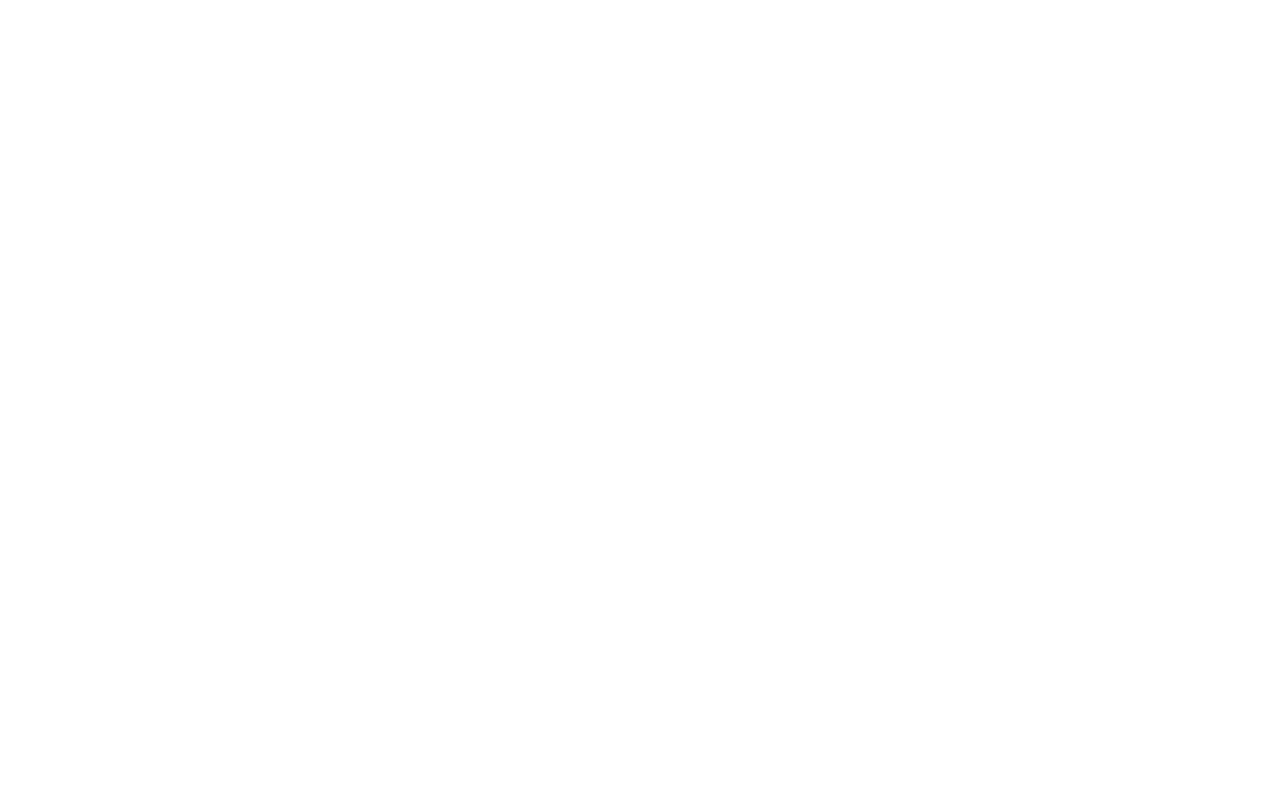
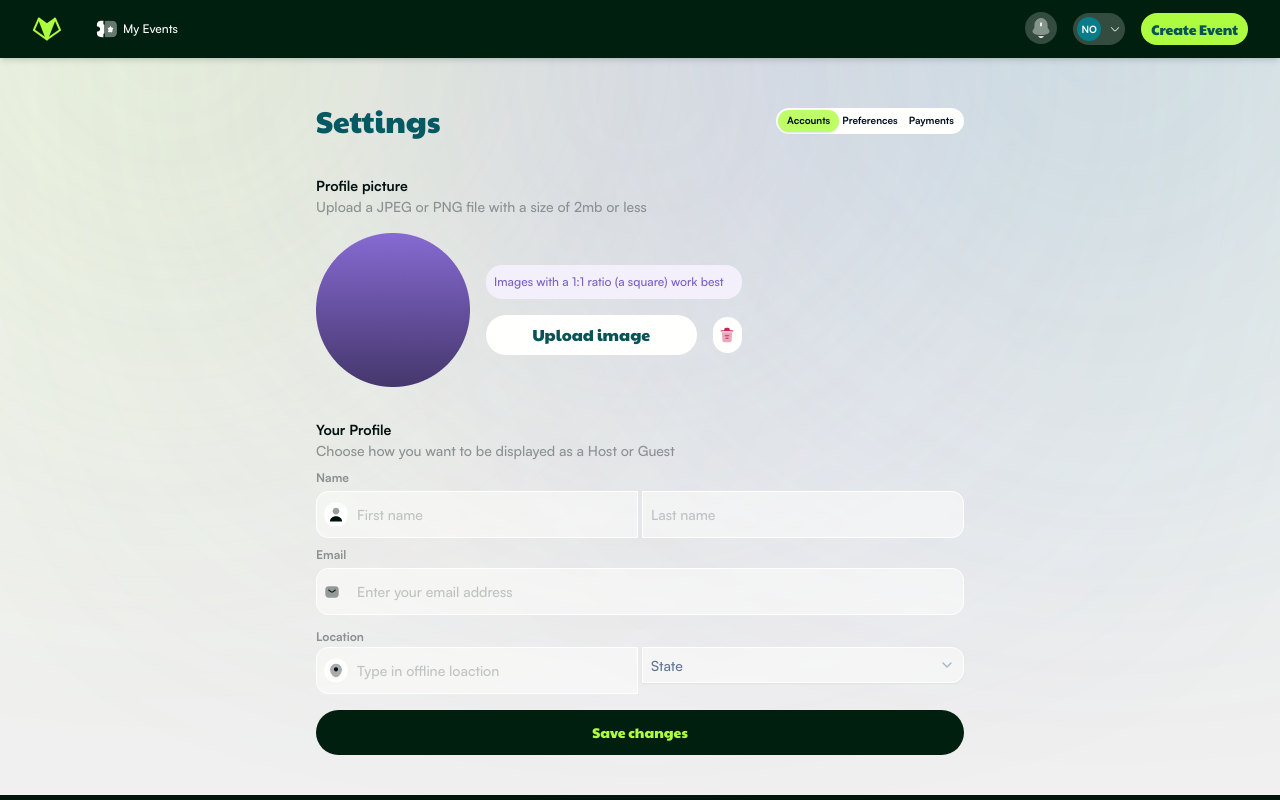
Before and after one commit to Bekuech1/Meetro, a React (Vite) app: page /settings in a window 1280 px wide. Before the commit this address had no page. Shown: the top 800 px of the page. Built offline with nearby package versions, Linux system fonts and the light colour scheme.

Commit message:
setting page layout

```diff
--- a/src/App.jsx
+++ b/src/App.jsx
@@ -15,6 +15,7 @@ import Payment from "./components/home/Payment";
 import CreateEventsLayout from "./layouts/CreateEventsLayout";
 import CreateEvent from "./routes/CreateEvent";
 import UserProfile from "./routes/UserProfile";
+import Settings from "./routes/Settings";
 
 function App() {
   return (
@@ -35,10 +36,15 @@ function App() {
 
           {/* Profile Routes */}
           <Route path="/profile" element={<UserProfile />} />
+          {/* <Route path="/settings" element={<Settings />} /> */}
 
           {/* Homepage Route */}
           <Route path="/home" element={<HomepageLayout />}>
             <Route index element={<Home />} />
+          </Route>
+
+          <Route path="/settings" element={<HomepageLayout />}>
+            <Route index element={<Settings />} />
           </Route>
 
           {/* Test Routes */}
--- /dev/null
+++ b/src/components/Serttings/Account.jsx
@@ -0,0 +1,130 @@
+import React from "react";
+import {
+  Select,
+  SelectContent,
+  SelectItem,
+  SelectTrigger,
+  SelectValue,
+} from "../ui/select";
+
+const Account = () => {
+  return (
+    <div className="satoshi flex flex-col gap-8">
+      <div className="flex flex-col gap-4">
+        <div>
+          <h2 className="text-[#001010] text-[14px] font-bold">
+            Profile picture
+          </h2>
+          <p className="text-[#8A9191] text-[14px] font-medium">
+            Upload a JPEG or PNG file with a size of 2mb or less
+          </p>
+        </div>
+
+        <div className="flex flex-col md:flex-row md:items-center gap-4 md:w-[426px]">
+          <img
+            src="/profileimg.png"
+            alt="user-profile-picture"
+            className="w-[83px] h-[83px] md:w-[154px] md:h-[154px]"
+          />
+
+          <div className="flex flex-col gap-4 w-full md:w-[300px]">
+            <p className="bg-[#F3F0FB] md:w-[256px] p-2 rounded-2xl text-[#7A60BF] text-[12px] font-medium">
+              Images with a 1:1 ratio (a square) work best
+            </p>
+
+            <div className="flex items-center gap-4">
+              <button className="w-full p-2 bg-[#FFFFFE] text-[#095256] paytone rounded-[60px]">
+                Upload image
+              </button>
+              <button className="w-[36px] h-[36px] bg-[#FFFFFE] rounded-[60px] flex items-center justify-center">
+                <img src="trash.svg" alt="del-icon" />
+              </button>
+            </div>
+          </div>
+        </div>
+      </div>
+
+      {/* basic user profile data */}
+      <div className="flex flex-col gap-2">
+        <div>
+          <h2 className="text-[#001010] text-[14px] font-bold">Your Profile</h2>
+          <p className="text-[#8A9191] text-[14px] font-medium">
+            Choose how you want to be displayed as a Host or Guest
+          </p>
+        </div>
+
+        <div className="flex flex-col gap-1">
+          <label htmlFor="" className="text-[12px] font-bold text-[#8A9191]">
+            Name
+          </label>
+          <div className="flex gap-1">
+            <div className="relative flex items-center w-1/2">
+              <img
+                src="/user.svg"
+                alt=""
+                className="rounded-full absolute ml-2"
+              />
+              <input
+                type="text"
+                placeholder="First name"
+                className="pl-10 bg-[#FFFFFE80] border border-[#FFFFFE] rounded-l-[12px] py-3 text-[#8A9191] text-[14px] font-medium w-full"
+              />
+            </div>
+            <input
+              type="text"
+              placeholder="Last name"
+              className="py-3 px-2 bg-[#FFFFFE80] border border-[#FFFFFE] rounded-r-[12px] text-[14px] text-[#8A9191] font-medium w-1/2"
+            />
+          </div>
+        </div>
+
+        <div className="flex flex-col gap-1">
+          <label htmlFor="" className="text-[12px] font-bold text-[#8A9191]">
+            Email
+          </label>
+          <div className="relative flex items-center w-full">
+            <img src="/sms.svg" alt="" className="absolute ml-2 rounded-full" />
+            <input
+              type="email"
+              placeholder="Enter your email address"
+              className="py-3 pl-10 bg-[#FFFFFE80] border border-[#FFFFFE] rounded-[12px] w-full text-[#8A9191] text-[14px] font-medium"
+            />
+          </div>
+        </div>
+
+        <div>
+          <label htmlFor="" className="font-bold text-[12px] text-[#8A9191]">
+            Location
+          </label>
+          <div className="flex gap-1 w-full">
+            <div className="flex relative items-center w-1/2">
+              <img
+                src="/location.svg"
+                alt=""
+                className="rounded-full absolute ml-2"
+              />
+              <input
+                type="text"
+                placeholder="Type in offline loaction"
+                className="pl-10 bg-[#FFFFFE80] py-3 rounded-l-[12px] border border-[#FFFFFE] w-full text-[14px] font-medium text-[#8A9191]"
+              />
+            </div>
+
+            <Select className="">
+              <SelectTrigger className="w-1/2 bg-[#FFFFFE80] p-0 px-2 py-3 h-9  border border-[#FFFFFE] rounded-none rounded-r-[12px]  text-[#8A9191] text-[14px] font-medium">
+                <SelectValue placeholder="State" className="text-[#8A9191]" />
+              </SelectTrigger>
+              <SelectContent>
+                <SelectItem value="light">Light</SelectItem>
+                <SelectItem value="dark">Dark</SelectItem>
+                <SelectItem value="system">System</SelectItem>
+              </SelectContent>
+            </Select>
+          </div>
+        </div>
+      </div>
+    </div>
+  );
+};
+
+export default Account;
--- a/src/components/home/Header.jsx
+++ b/src/components/home/Header.jsx
@@ -34,19 +34,19 @@ const Header = () => {
       text: "my profile",
       image: "user.svg",
       className: "",
-      onClick: () => navigate("/home"),
+      onClick: () => navigate("/profile"),
     },
     {
       text: "settings",
       image: "support.svg",
       className: "",
-      onClick: () => navigate("/profile"),
+      onClick: () => navigate("/settings"),
     },
     {
       text: "contact us",
       image: "header-contact.svg",
       className: "border-b border-gray-300",
-      onClick: () => navigate("/settings"),
+      onClick: () => navigate("/"),
     },
     {
       text: "sign out",
--- /dev/null
+++ b/src/routes/Settings.jsx
@@ -0,0 +1,88 @@
+import Account from "@/components/Serttings/Account";
+import React, { useState } from "react";
+
+const Settings = () => {
+  const [activeTab, setActiveTab] = useState("accounts");
+
+  return (
+    <div className="bg-[#F0F0F0] relative">
+      {/* background ellipses */}
+      <div className="absolute flex justify-between items-center w-full h-fit -top-[250px] bg-transparent">
+        {/* <!-- Left Ellipse --> */}
+        <div className="size-[345px] bg-[#AEFC40] rounded-full opacity-80 blur-[250px]"></div>
+
+        {/* <!-- Middle Ellipse --> */}
+        <div className="size-[345px] bg-[#866AD2] rounded-full blur-[250px] opacity-80 mt-[100px]"></div>
+
+        {/* <!-- Right Ellipse --> */}
+        <div className="size-[345px] bg-[#077D8A] rounded-full blur-[250px] opacity-80"></div>
+      </div>
+
+      <div className="relative z-10 w-full md:w-[680px] md:min-h-[700px] py-10 mx-auto px-4">
+        <div className="flex flex-col md:flex-row items-start md:items-center gap-[17px] justify-between">
+          <h2 className="text-[30px] paytone text-[#055962]">Settings</h2>
+
+          <div className="flex items-center justify-center bg-[#fffffe] w-full md:w-[188px] h-7.5 md:h-6.5 p-1 md:p-0.5 rounded-[20px]">
+            <button
+              onClick={() => setActiveTab("accounts")}
+              className={`rounded-3xl w-full h-full transition-all text-[10px] font-bold satoshi ${
+                activeTab === "accounts"
+                  ? "bg-[#BEFD66] shadow-sm text-[#010E1F]"
+                  : "text-[#010E1F]"
+              }`}>
+              Accounts
+            </button>
+            <button
+              onClick={() => setActiveTab("preferences")}
+              className={`rounded-3xl w-full h-full transition-all text-[10px] font-bold satoshi ${
+                activeTab === "preferences"
+                  ? "bg-[#BEFD66] shadow-sm text-[#010E1F]"
+                  : "text-[#010E1F]"
+              }`}>
+              Preferences
+            </button>
+            <button
+              onClick={() => setActiveTab("payments")}
+              className={`rounded-3xl w-full h-full transition-all text-[10px] font-bold satoshi ${
+                activeTab === "payments"
+                  ? "bg-[#BEFD66] shadow-sm text-[#010E1F]"
+                  : "text-[#010E1F]"
+              }`}>
+              Payments
+            </button>
+          </div>
+        </div>
+
+        {/* content for each tab toggle */}
+        <div className="mt-8">
+          {activeTab === "accounts" && <Account />}
+
+          {activeTab === "preferences" && (
+            <div className="p-4 bg-white rounded-lg shadow-md">
+              <h3 className="text-lg font-semibold">Preferences</h3>
+              <p>Set your preferences for notifications and themes.</p>
+              {/* Add preferences form or options here */}
+            </div>
+          )}
+
+          {activeTab === "payments" && (
+            <div className="p-4 bg-white rounded-lg shadow-md">
+              <h3 className="text-lg font-semibold">Payment Settings</h3>
+              <p>Manage your payment methods and billing information.</p>
+              {/* Add payment settings form or options here */}
+            </div>
+          )}
+        </div>
+
+        {/* Save changes button */}
+        <div>
+          <button className="text-[14px] paytone w-full py-3 bg-[#011F0F] text-[#AEFC40] rounded-[60px] mt-4 ">
+            Save changes
+          </button>
+        </div>
+      </div>
+    </div>
+  );
+};
+
+export default Settings;
```
Also changed, not shown: src/components/Onboarding/Form.jsx (+47 -15 lines), src/components/Onboarding/Text.jsx (+14 -7 lines), public/trash.svg (added).
